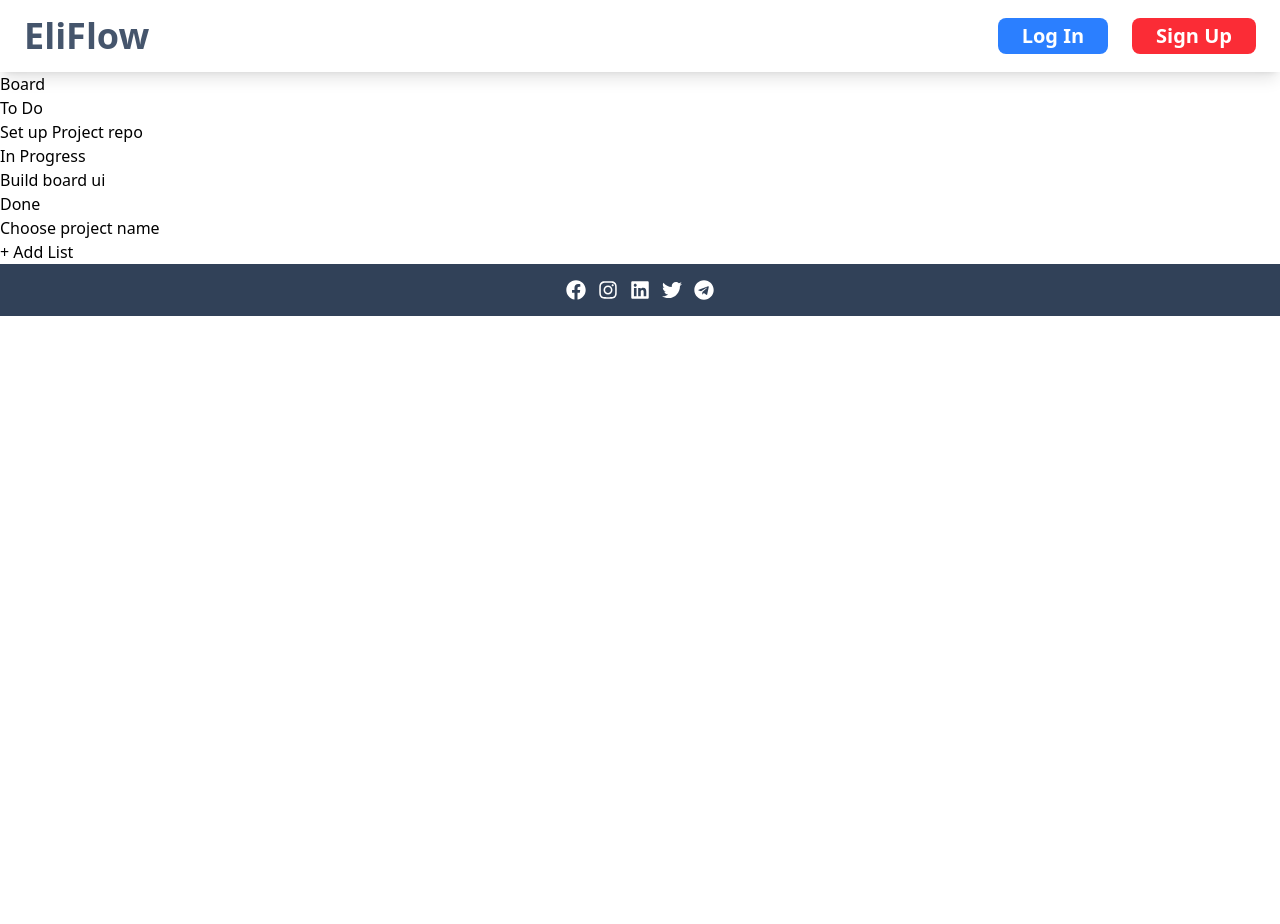
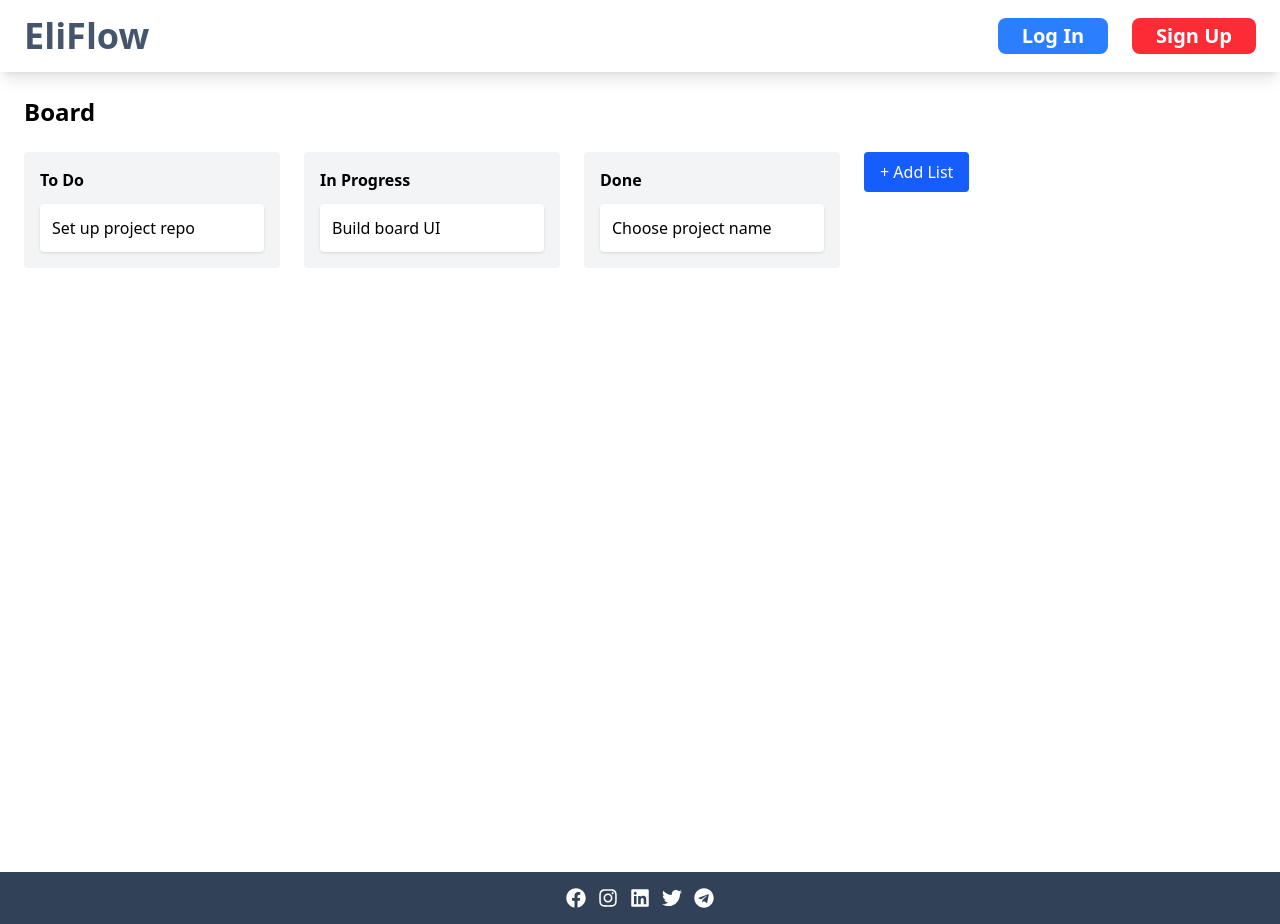
Before and after one commit to EliasDerbewBelay/Trello_clone, a Next.js app in the folder eliflow/: page /boards/1 in a window 1280 px wide. Before the commit the page ends 800 px from the top, so only its background shows below. Built offline with nearby package versions, Linux system fonts and the light colour scheme.

Commit message:
impliment the style of the boards

```diff
--- a/eliflow/pages/boards/[boardsId].tsx
+++ b/eliflow/pages/boards/[boardsId].tsx
@@ -2,22 +2,23 @@ import { useRouter } from "next/router";
 import { useState } from "react";
 
 type Card = { id: string; title: string };
-type List = { id: string; title: string; cards: Cards[] };
+type List = { id: string; title: string; cards: Card[] };
 
-const BoardPage: React.FC = () => {
+const BoardPage = () => {
   const router = useRouter();
   const { boardId } = router.query;
 
+  // Mock lists & cards
   const [lists, setLists] = useState<List[]>([
     {
       id: "1",
       title: "To Do",
-      cards: [{ id: "c1", title: "Set up Project repo" }],
+      cards: [{ id: "c1", title: "Set up project repo" }],
     },
     {
-      id: "c2",
+      id: "2",
       title: "In Progress",
-      cards: [{ id: "c2", title: "Build board ui" }],
+      cards: [{ id: "c2", title: "Build board UI" }],
     },
     {
       id: "3",
@@ -27,22 +28,32 @@ const BoardPage: React.FC = () => {
   ]);
 
   return (
-    <div>
-      <h2>Board {boardId}</h2>
-      <div>
-        {lists.map((list, index) => (
-          <div key={index}>
-            <h3>{list.title}</h3>
-
-            <div>
-              {list.cards.map((card, index) => (
-                <div key={index}>{card.title}</div>
+    <div className="p-6 min-h-screen">
+      <h2 className="text-2xl font-bold mb-6">Board {boardId}</h2>
+      <div className="flex gap-6 overflow-x-auto">
+        {lists.map((list) => (
+          <div
+            key={list.id}
+            className="bg-gray-100 rounded p-4 w-64 flex-shrink-0"
+          >
+            <h3 className="font-semibold mb-3">{list.title}</h3>
+            <div className="space-y-2">
+              {list.cards.map((card) => (
+                <div
+                  key={card.id}
+                  className="bg-white p-3 rounded shadow hover:shadow-md cursor-pointer"
+                >
+                  {card.title}
+                </div>
               ))}
             </div>
           </div>
         ))}
 
-        <button>+ Add List</button>
+        {/* Add new list */}
+        <button className="bg-blue-600 text-white px-4 py-2 rounded h-fit">
+          + Add List
+        </button>
       </div>
     </div>
   );
--- a/eliflow/pages/boards/index.tsx
+++ b/eliflow/pages/boards/index.tsx
@@ -5,14 +5,17 @@ const mockBoards = [
   { id: "2", title: "Personal Tasks" },
 ];
 
-const BoardsPage: React.FC = () => {
+const BoardsPage = () => {
   return (
-    <div>
-      <h2>Your Boards</h2>
-
-      <div>
-        {mockBoards.map((board, index) => (
-          <Link key={index} href={`/boards/${board.id}`}>
+    <div className="p-6">
+      <h2 className="text-2xl font-bold mb-4">Your Boards</h2>
+      <div className="grid grid-cols-2 gap-4">
+        {mockBoards.map((board) => (
+          <Link
+            key={board.id}
+            href={`/boards/${board.id}`}
+            className="bg-white shadow-md p-6 rounded hover:shadow-lg transition"
+          >
             {board.title}
           </Link>
         ))}
```
